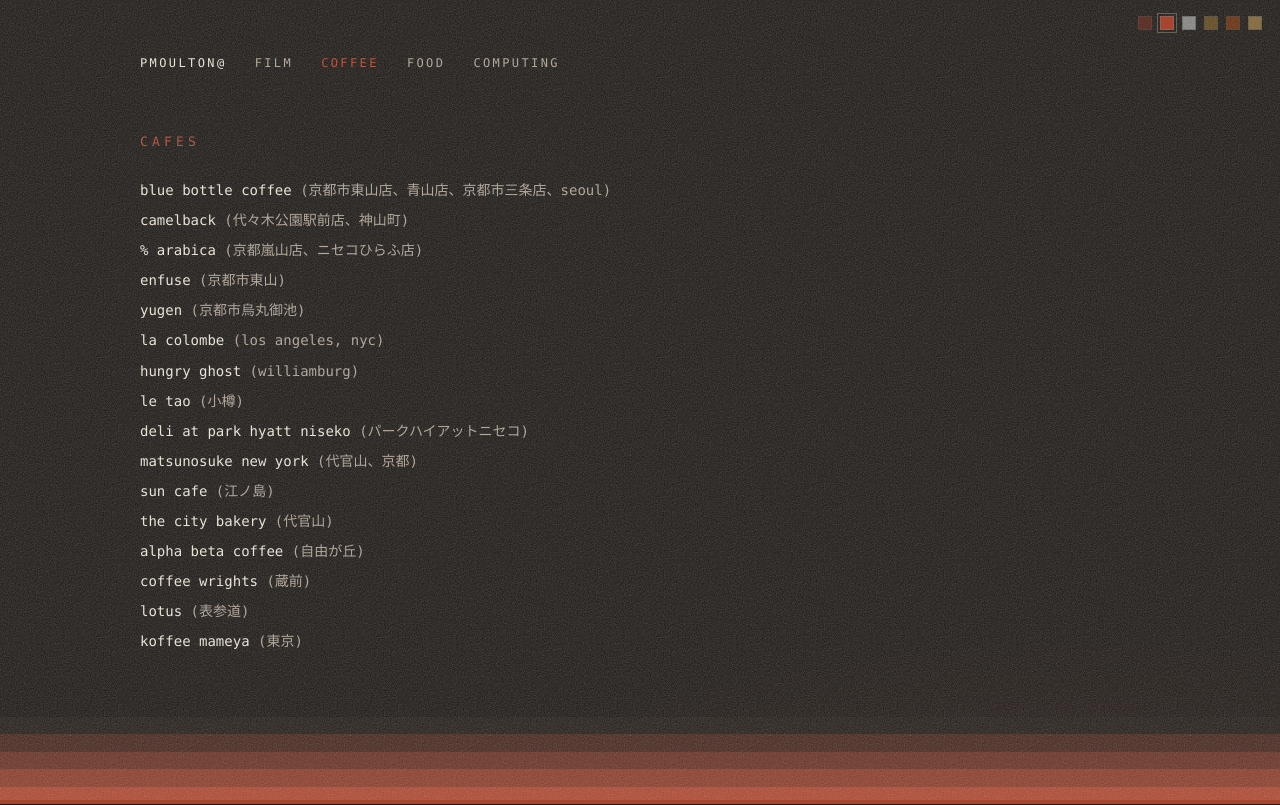
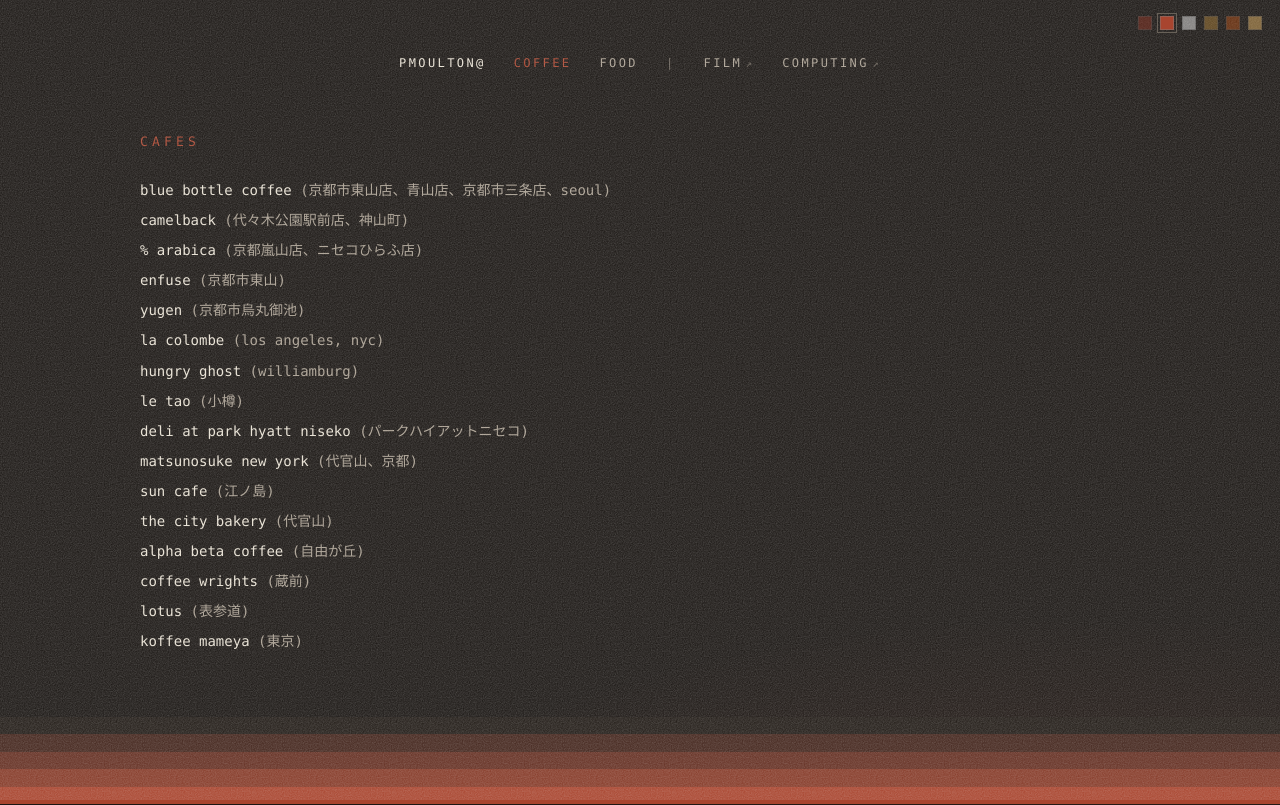
Before and after one commit to pmoulton/www, a plain HTML site: page cafes.html in a window 1280 px wide. Drawn offline with Linux system fonts and the light colour scheme.

Commit message:
Add outlink indicators for outlinks

```diff
--- a/cafes.html
+++ b/cafes.html
@@ -30,10 +30,13 @@
   <header class="nav wrap">
     <div class="links">
       <a href='/' class="me">pmoulton@</a>
-      <a href='https://notblonded.com/'>film</a>
       <a href='https://paulmoultn.com/cafes' class='here'>coffee</a>
       <a href='https://paulmoultn.com/restaurants'>food</a>
-      <a href='https://github.com/pmoulton/efficiency'>computing</a>
+      <span class="sep" aria-hidden="true">|</span>
+      <span class="external">
+        <a href='https://notblonded.com/' rel='external' aria-label='film (external link)'>film<span class='out' aria-hidden='true'>↗</span></a>
+        <a href='https://github.com/pmoulton/efficiency' rel='external' aria-label='computing (external link)'>computing<span class='out' aria-hidden='true'>↗</span></a>
+      </span>
     </div>
   </header>
 
--- a/css/fashion.css
+++ b/css/fashion.css
@@ -17,11 +17,15 @@ body::before{content:"";position:fixed;inset:0;pointer-events:none;opacity:0;z-i
 .wrap{width:84vw;max-width:1000px;margin:auto}
 
 .nav{padding:56px 0 0;position:relative;z-index:1}
-.links{display:flex;gap:28px;font-size:12px;text-transform:uppercase;letter-spacing:.2em}
+.links{display:flex;justify-content:center;align-items:baseline;gap:28px;font-size:12px;text-transform:uppercase;letter-spacing:.2em}
 .links .me{color:var(--bright)}
 .links a{color:var(--ink);text-decoration:none;transition:color .2s}
 .links a:hover{color:var(--accent)}
 .links a.here{color:var(--accent)}
+.links .external{margin-left:0;display:flex;gap:28px}
+.links .sep{color:var(--dim)}
+.links a .out{margin-left:.35em;font-size:.85em;color:var(--dim)}
+.links a:hover .out{color:var(--accent)}
 
 .content{flex:1;padding-top:calc(16vh - 50px);position:relative;z-index:1}
 .content.tight{padding-top:8vh}
@@ -50,6 +54,7 @@ h3{margin:0 0 10px;font-size:11px;letter-spacing:.32em;text-transform:uppercase;
 
 @media(max-width:600px){
   .links{flex-wrap:wrap;gap:12px 18px}
+  .links .external{margin-left:0;gap:12px 18px}
   .content{padding-top:9vh}
   .body{font-size:17px}
 }
```
Also changed, not shown: index.html (+5 -2 lines), restaurants.html (+5 -2 lines).
